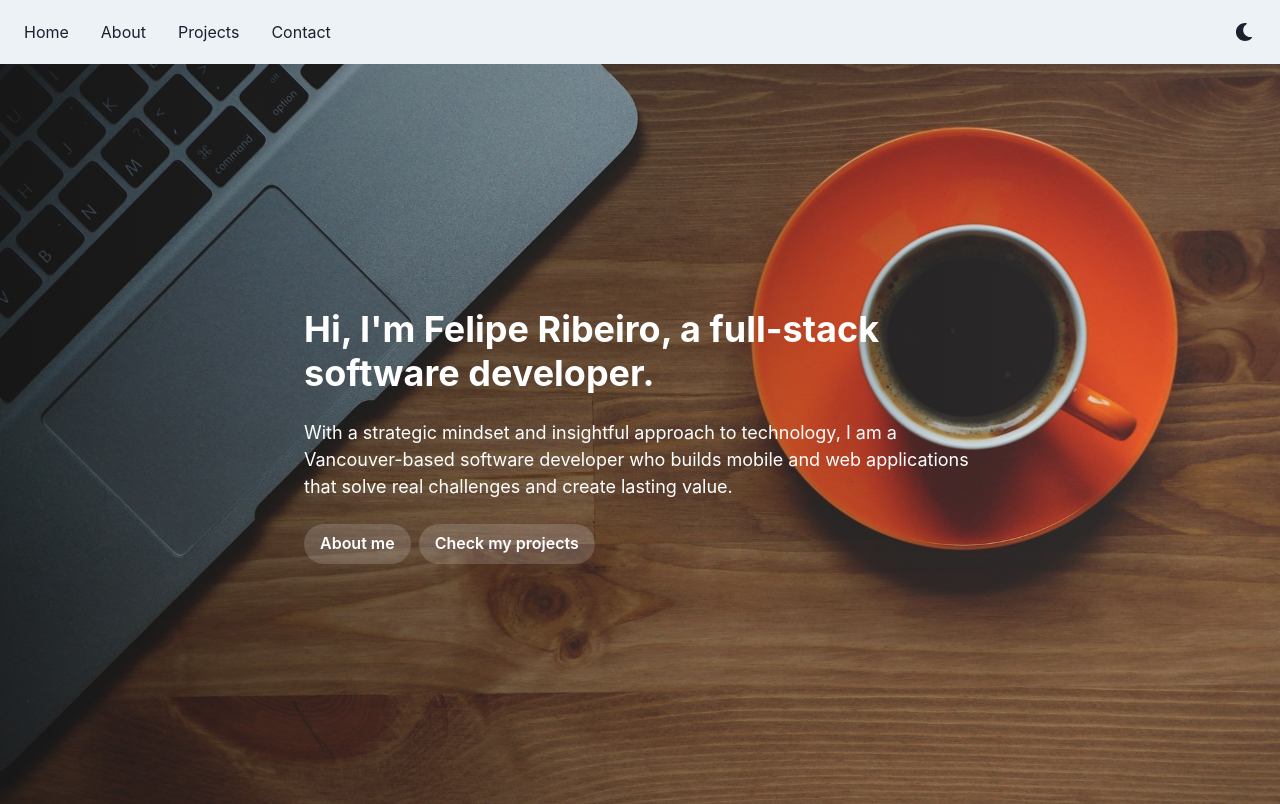
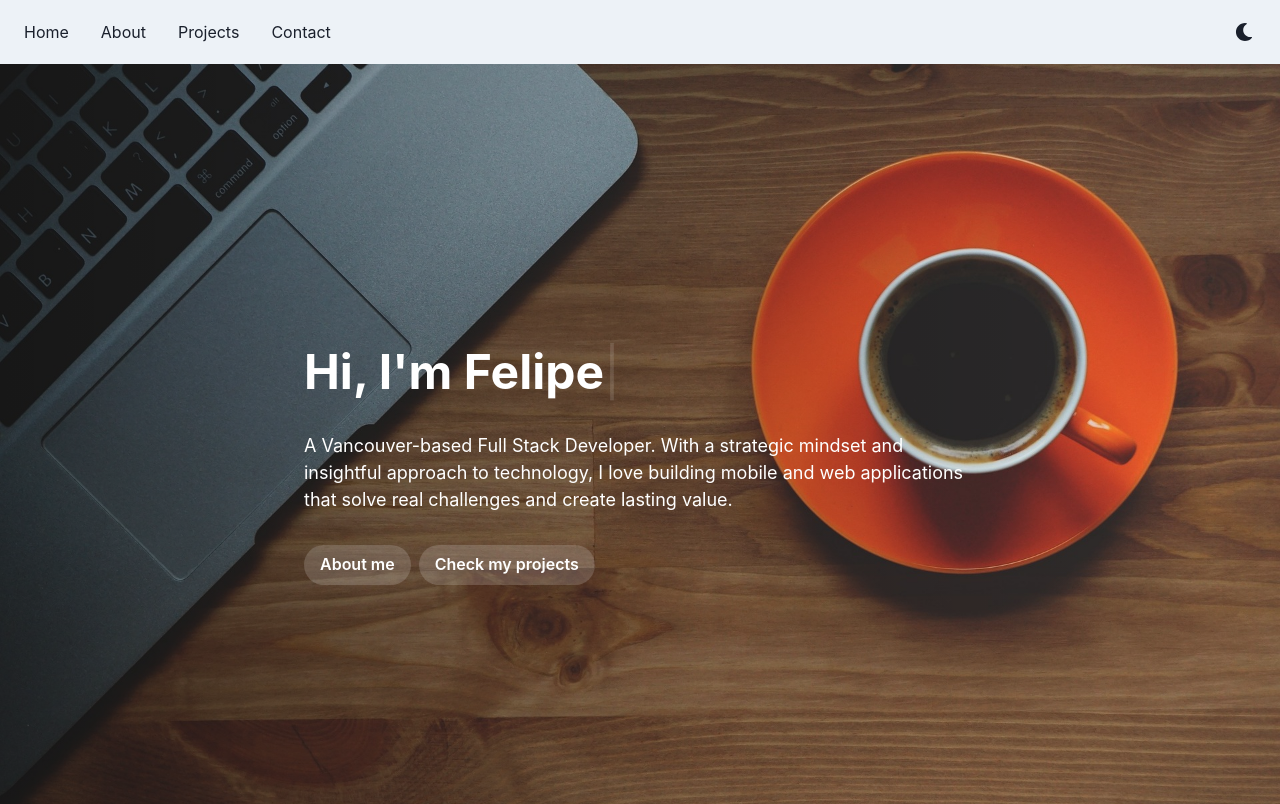
Before and after one commit to Zenb0t/feliperibeiro, a React (Create React App) app: page / in a window 1280 px wide. Shown: the top 804 px of the page. Built offline with nearby package versions, Linux system fonts and the light colour scheme.

Commit message:
Update Hero component with animated text and box

```diff
--- a/src/components/Hero.js
+++ b/src/components/Hero.js
@@ -2,18 +2,20 @@ import {
   Stack,
   Flex,
   Button,
-  Text,
   VStack,
   useBreakpointValue,
 } from '@chakra-ui/react';
 import bgImage from '../assets/cup-of-coffee-g32e28e62d_1920.jpg';
 import { scrollToId } from '../utils';
+import { HelloText } from './animated/HelloText';
+import { AnimateText } from './animated/AnimatedText';
+import { AnimateBox } from './animated/AnimatedBox';
 
 export default function HeroWithBackgroundImage({ id }) {
   return (
     <Flex
       w={'full'}
-      h={'93vh'}
+      h={'99vh'}
       backgroundImage={bgImage}
       backgroundSize={'cover'}
       backgroundPosition={'center center'}
@@ -26,23 +28,14 @@ export default function HeroWithBackgroundImage({ id }) {
         bgGradient={'linear(to-r, blackAlpha.600, transparent)'}
       >
         <Stack maxW={'2xl'} align={'flex-start'} spacing={6}>
-          <Text
-            color={'white'}
-            fontWeight={700}
-            lineHeight={1.2}
-            fontSize={useBreakpointValue({ base: '3xl', md: '4xl' })}
-          >
-            Hi, I'm Felipe Ribeiro, a full-stack software developer.
-          </Text>
-          <Text
-            color={'white'}
-            fontSize={useBreakpointValue({ base: 'md', md: 'lg' })}
-          >
-            With a strategic mindset and insightful approach to technology, I am
-            a Vancouver-based software developer who builds mobile and web
+          <HelloText text={"Hi, I'm Felipe"} />
+          <AnimateText delay={4.6}>
+            A Vancouver-based Full Stack Developer. With a strategic mindset and
+            insightful approach to technology, I love building mobile and web
             applications that solve real challenges and create lasting value.
-          </Text>
-          <Stack direction={'row'}>
+          </AnimateText>
+          <AnimateBox delay={4.6}>
+            <Stack direction={'row'} gap={2} pt={2}>
               <Button
                 bg={'whiteAlpha.300'}
                 rounded={'full'}
@@ -62,6 +55,7 @@ export default function HeroWithBackgroundImage({ id }) {
                 Check my projects
               </Button>
             </Stack>
+          </AnimateBox>
         </Stack>
       </VStack>
     </Flex>
```
Lines whose indentation alone changed are shown as unchanged.
